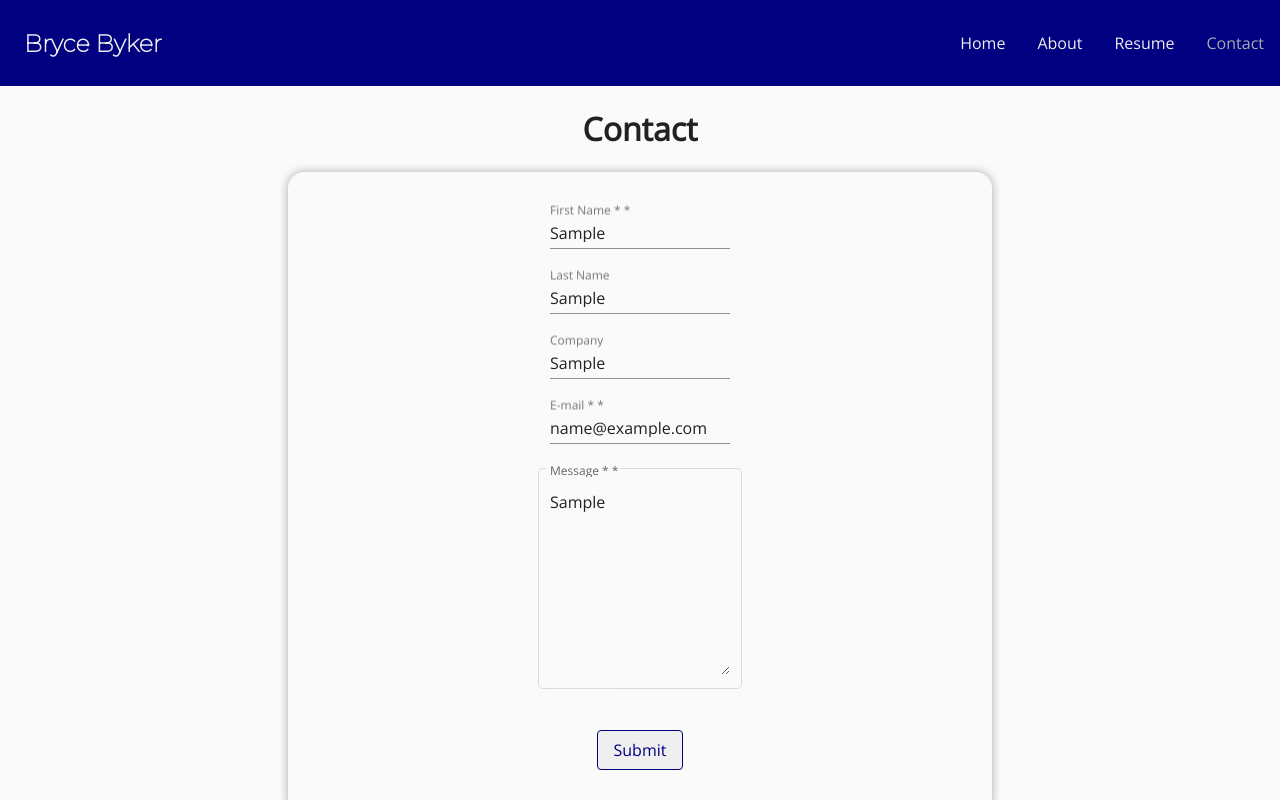
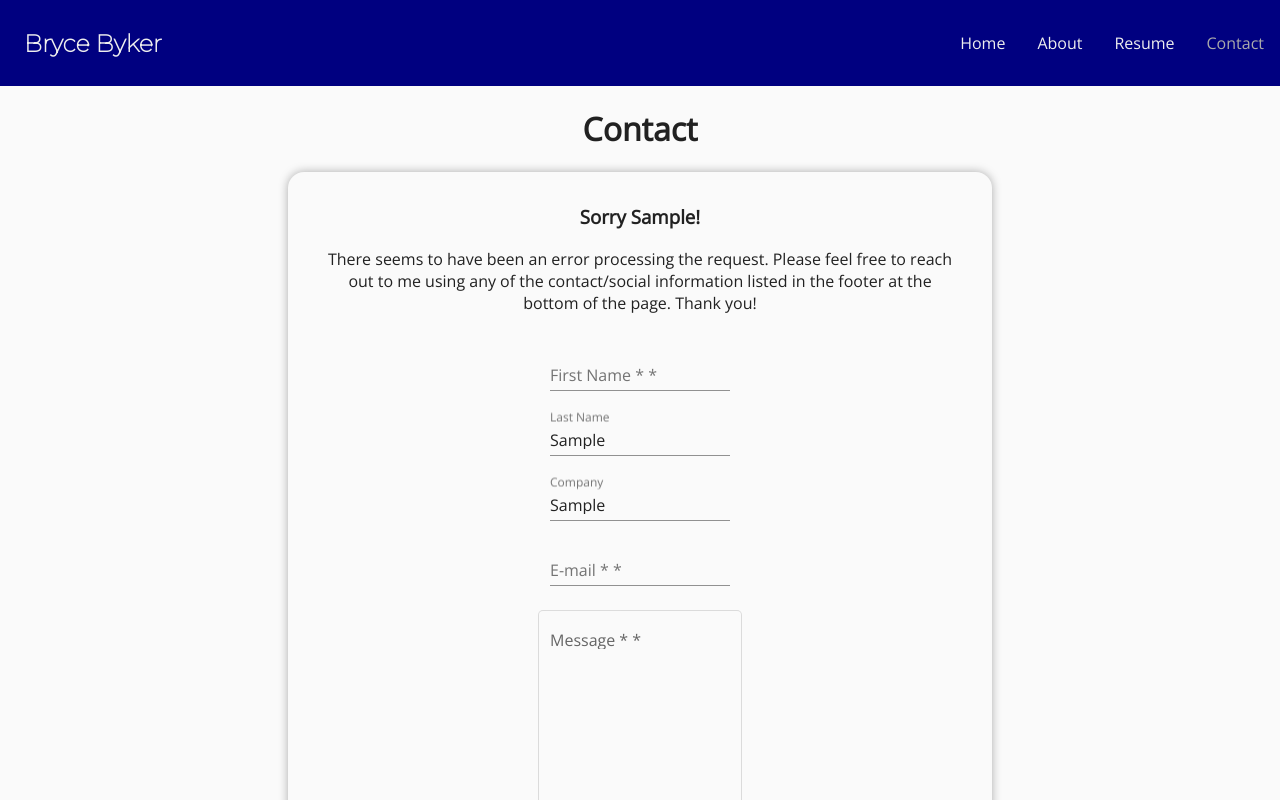
Before and after one commit to Bykerbry/portfolio, an Angular app: page /contact in a window 1280 px wide. Both pictures are taken after typing "Sample", "Sample", "Sample", "name@example.com", "Sample" into the empty fields and a click on the button "Submit". Shown: the top 800 px of the page. Built offline with nearby package versions, Linux system fonts and the light colour scheme; no server answers.

Commit message:
User feedback on form status

```diff
--- a/server.js
+++ b/server.js
@@ -63,6 +63,8 @@ app.post('/send', (req, res) => {
         }
         console.log('Message sent!', info.messageId);
         console.log('Preview URL: ', nodemailer.getTestMessageUrl(info));
+        res.status(200)
+        res.json(info)
     })
 
 })
--- a/src/app/contact/contact.component.css
+++ b/src/app/contact/contact.component.css
@@ -1,5 +1,14 @@
 h1 {
     text-align: center;
+}
+
+.status-msg {
+    text-align: center;
+    margin-bottom: 1rem;
+}
+
+.status-msg h3 {
+    margin-top: 0;
 }
 
 .form-container {
@@ -18,17 +27,18 @@ button {
     color: #000080;
     font-size: 1rem;
     border-radius: .25em;
-    text-decoration: none;
     border: 1px solid #000080;
     padding: .5em 1em;
     text-align: center;
     margin: 1rem 0;
     cursor: pointer;
+    color: #EEE;
+    background-color: #000080;
 }
 
 button:hover {
-    color: #EEE;
-    background-color: #000080;
+    color: #000080;
+    background: #EEE;
 }
 
 
--- a/src/app/contact/contact.component.html
+++ b/src/app/contact/contact.component.html
@@ -1,13 +1,20 @@
 <h1>Contact</h1>
 
 <div class="form-container">
-    <form class="inner-container" [formGroup]="contactForm" (ngSubmit)='onSubmit(); formValidation(contactForm)'>
-
+    <form class="inner-container" #formDirective='ngForm' [formGroup]="contactForm" (ngSubmit)='formValidation(contactForm, formDirective)'>
+        <div *ngIf="displaySent" class="status-msg">
+           <h3>Thank You {{ username }}!</h3>
+           <p>Your message has been sent!</p>
+        </div>
+        <div *ngIf="displayError" class="status-msg">
+            <h3>Sorry {{ username }}!</h3>
+            <p>There seems to have been an error processing the request. Please feel free to reach out to me using any of the contact/social information listed in the footer at the bottom of the page. Thank you!</p>
+        </div>
         <div class="form-el">
-            <mat-form-field>
-                <input matInput formControlName="firstName" placeholder='First Name *' name="firstName" id="firstName" type="text">
-                <mat-error *ngIf="formErrors['firstName']">{{ formErrors['firstName'] }}</mat-error>
-            </mat-form-field>
+        <mat-form-field>
+            <input matInput formControlName="firstName" placeholder='First Name *' name="firstName" id="firstName" type="text">
+            <mat-error *ngIf="formErrors['firstName']">{{ formErrors['firstName'] }}</mat-error>
+        </mat-form-field>
         </div>
         <div class="form-el">
             <mat-form-field>
@@ -32,7 +39,7 @@
                 <mat-error *ngIf="formErrors['message']">{{ formErrors['message'] }}</mat-error>
             </mat-form-field>
         </div>
-        <button type="submit">Submit</button>
+        <button type="submit"> {{ sending ? "Sending..." : "Submit" }}</button>
 
     </form>
 </div>
--- a/src/app/contact/contact.component.ts
+++ b/src/app/contact/contact.component.ts
@@ -1,5 +1,5 @@
 import { Component, OnInit } from '@angular/core';
-import { FormGroup, FormBuilder, Validators } from '@angular/forms';
+import { FormGroup, FormBuilder, Validators, FormGroupDirective } from '@angular/forms';
 import { HttpClient } from '@angular/common/http';
 
 @Component({
@@ -10,6 +10,10 @@ import { HttpClient } from '@angular/common/http';
 export class ContactComponent implements OnInit {
 
   contactForm: FormGroup
+  sending: boolean;
+  displaySent: boolean;
+  displayError: boolean;
+  username: string
 
   constructor(private _http: HttpClient, private fb: FormBuilder) { }
 
@@ -41,14 +45,7 @@ export class ContactComponent implements OnInit {
     })
   }
 
-  onSubmit() {
-    console.log(this.contactForm.value);
-    return this._http.post('/send', this.contactForm.value).subscribe( res => {
-      console.log(res, 'from subscription');
-    })
-  }
-
-  formValidation(group: FormGroup) {
+  formValidation(group: FormGroup, formDirective: FormGroupDirective) {
     Object.keys(group.controls).forEach(key => {
       const abstractControl = group.get(key)
       this.formErrors[key] = ''
@@ -57,6 +54,28 @@ export class ContactComponent implements OnInit {
         this.formErrors[key] = this.validationMsgs[key][errorType]
       }
     });
+
+    const errors = Object.keys(this.formErrors).filter( key => this.formErrors[key])
+    if (!errors[0]) {
+      this.sending = true;
+      return this._http.post('/send', this.contactForm.value).subscribe(
+        res => {
+          this.sending = false;
+          this.displaySent = true;
+          this.username = this.contactForm.value.firstName;
+          formDirective.resetForm()
+          this.contactForm.reset();
+      },
+        error => {
+          this.sending = false;
+          this.displayError = true;
+          this.username = this.contactForm.value.firstName;
+          this.contactForm.reset();
+          formDirective.resetForm();
+          console.log(error);
+        }
+      )
+    }
   }
 
   /*
--- a/src/app/home/project/project.component.css
+++ b/src/app/home/project/project.component.css
@@ -31,8 +31,13 @@ p {
     text-align: center;
 }
 
+.project-container:hover a {
+    color: #fcfcfc;
+    background: #000080;
+}
 a {
     color: #000080;
+    background: #fcfcfc;
     border-radius: .25em;
     text-decoration: none;
     border: 1px solid #000080;
@@ -41,8 +46,8 @@ a {
 }
 
 a:hover {
-    color: #EEE;
-    background-color: #000080;
+    color: #000080 !important;
+    background: #fcfcfc !important;
 }
 
 mat-icon {
```
Also changed, not shown: 4 other files (tests, documents, lock files or other folders).
